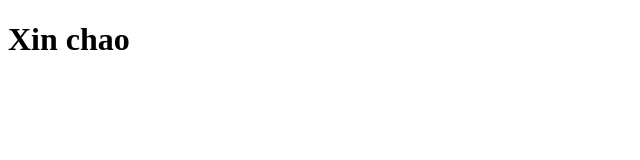
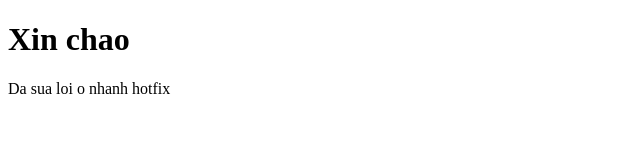
Before and after one commit to thaob2408931-alt/bt1-web, a plain HTML site: page index.html in a window 1280 px wide. Shown: the whole page, without its empty margins (0-640 px from the left). Drawn offline with Linux system fonts and the light colour scheme.

Commit message:
Sua noi dung index.html

```diff
--- a/index.html
+++ b/index.html
@@ -6,5 +6,6 @@
 </head>
 <body>
   <h1>Xin chao</h1>
+  <p>Da sua loi o nhanh hotfix</p>
 </body>
 </html>
```
